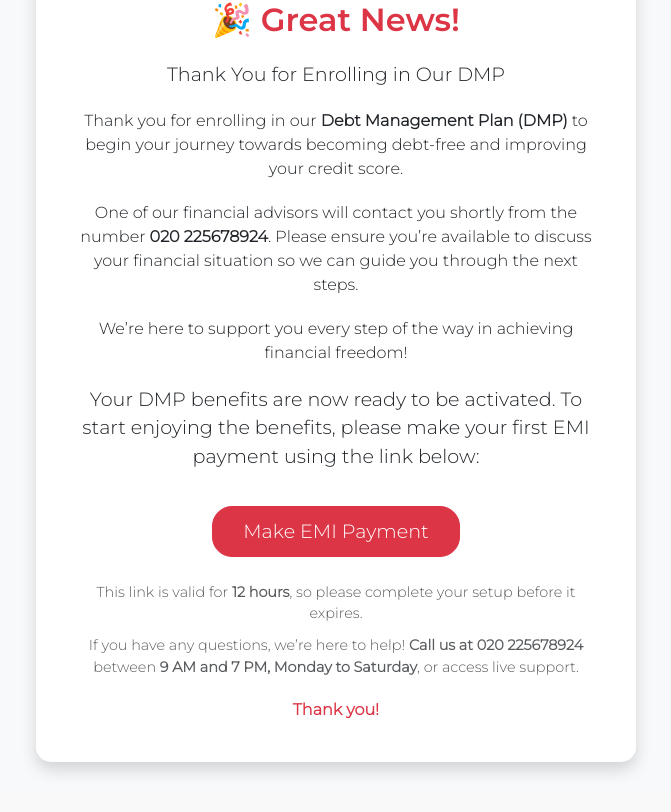
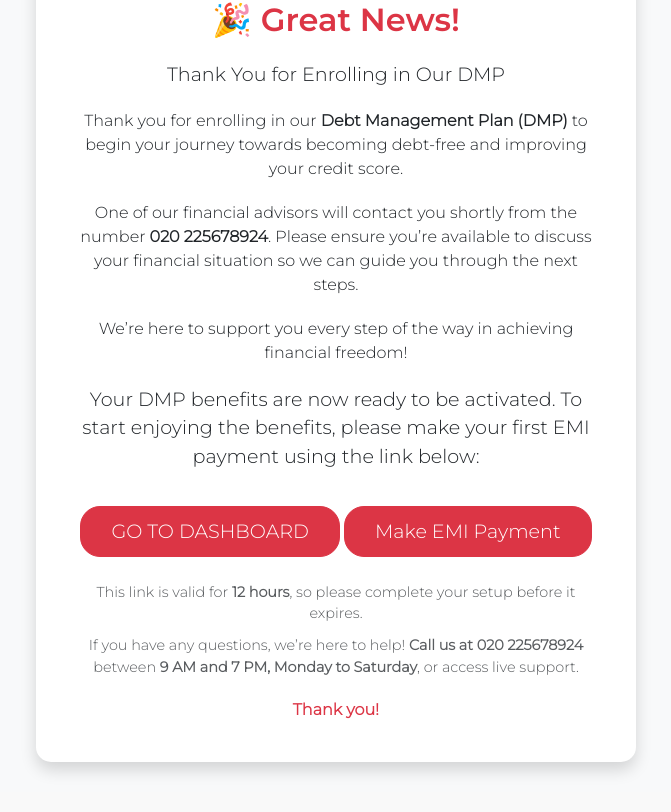
Before and after one commit to Developer-ParMarketing/sdportal, a React (Create React App) app in the folder frontend/: page /hold in a window 1280 px wide. Shown: the part 436-1248 px from the top of the page, without its empty margins (304-975 px from the left). Built offline with nearby package versions, Linux system fonts and the light colour scheme.

Commit message:
other updates

```diff
--- a/frontend/src/App.jsx
+++ b/frontend/src/App.jsx
@@ -74,7 +74,7 @@ const App = () => {
         <Route path="/proceed" element={<Auth Component={Proceed} />}/>
         <Route path="/income-and-expense" element={<Auth Component={Income} />}/>
         <Route path="/description" element={<Auth Component={Description} />}/>
-        <Route path="/payment" element={<PaymentPage/>} />
+        <Route path="/payment" element={<Auth Component={PaymentPage} />} />
         <Route path="/enroll" element={<Auth Component={ ThankYouPage}/>} />
         <Route path="/offer" element={<Auth Component={ Offer}/>} />
         <Route path="/encouragement" element={<Auth Component={ Encouragement}/>} />
--- a/frontend/src/pages/Hold.jsx
+++ b/frontend/src/pages/Hold.jsx
@@ -2,6 +2,7 @@ import React from "react";
 import Usernavbar from "../components/Usernavbar";
 import Hishweta from "../components/Hishweta";
 import "../assets/css/encouragement.css";
+import { Link } from "react-router-dom";
 
 const Hold = () => {
   const paymentLink = "https://your-payment-link.com"; // Replace with your actual payment link
@@ -103,7 +104,18 @@ const Hold = () => {
                     using the link below:
                   </p>
 
-                  <a
+                  <Link
+                    to='/' // Use the actual payment link here
+                    className="btn btn-danger btn-lg"
+                    style={{
+                      borderRadius: "20px",
+                      padding: "10px 30px",
+                      fontSize: "1.2rem",
+                      margin: "15px 0",
+                    }}
+                  >
+                    GO TO DASHBOARD
+                  </Link>  <a
                     href={paymentLink} // Use the actual payment link here
                     className="btn btn-danger btn-lg"
                     style={{
--- a/frontend/src/pages/PaymentPage.jsx
+++ b/frontend/src/pages/PaymentPage.jsx
@@ -137,7 +137,7 @@ const PaymentPage = () => {
       progress: undefined, // Custom progress
     });
     setIsEnrolled(true);
-    navigate("/enroll");
+    navigate("/hold");
   };
 
   const updatePaymentStatusInZoho = async (paymentId, token) => {
--- a/frontend/src/utility/Auth.jsx
+++ b/frontend/src/utility/Auth.jsx
@@ -2,7 +2,6 @@ import React, { useContext, useEffect, useState } from "react";
 import { useNavigate } from "react-router-dom";
 import { AppContext } from "../context/AppContext";
 import axios from "axios";
-import AppBar from "../components/AppBar";
 import Loading from "../components/Loading";
 
 const Auth = ({ Component }) => {
@@ -18,16 +17,16 @@ const Auth = ({ Component }) => {
     // Check if user is logged in
     if (!sdUser) {
       navigate("/login", { replace: true });
-    } else if (window.location.pathname === "/" && paymentStatus !== "completed") {
-      // If the user is trying to access the home page and payment is not completed, redirect to the payment page
-      navigate("/payment", { replace: true });
-    } else {
+      return; // Stop further execution
+    }
+
     try {
       let token = await getToken();
       if (token === null) {
         const createToken = await axios.get(`${url}/token/generate`);
         token = createToken.data.token[0].token;
-          await authenticate();
+        await authenticate(); // Retry authentication after token generation
+        return; // Ensure to exit after the recursive call
       } else {
         const res = await axios.get(
           `${url}/proxy?url=https://www.zohoapis.in/crm/v2/Leads/search?criteria=((Phone_Number:equals:${sdUser}))`,
@@ -38,6 +37,7 @@ const Auth = ({ Component }) => {
             },
           }
         );
+
         if (res.status === 200) {
           const details = res.data.data[0];
           for (const key in details) {
@@ -46,6 +46,12 @@ const Auth = ({ Component }) => {
             }
           }
           setUser(details);
+
+          // If payment status is not completed, redirect to payment page
+          if (paymentStatus !== "completed") {
+            navigate("/payment", { replace: true }); // Redirect to payment if not completed
+          }
+          // If payment is completed, allow access to all pages
         } else if (res.status === 401) {
           setError("Token expired. Please try again after sometime.");
         } else if (res.status === 204) {
@@ -56,7 +62,6 @@ const Auth = ({ Component }) => {
     } catch (error) {
       console.log(error);
       setError("Token expired. Please try again after sometime.");
-      }
     }
   };
 
@@ -74,29 +79,17 @@ const Auth = ({ Component }) => {
     return (
       <div className="d-flex flex-column align-items-center justify-content-between gap-2 py-4">
         <p>{error}</p>
-        {errorStatus ? (
+        {errorStatus && (
           <button className="button" onClick={differentAccount}>
             Login with different account
           </button>
-        ) : (
-          ""
         )}
       </div>
     );
   }
 
-  return (
-    <>
-      {user !== null ? (
-        <>
-          {/* <AppBar /> */}
-          <Component />
-        </>
-      ) : (
-        <Loading />
-      )}
-    </>
-  );
+  // Render nothing until user data is loaded
+  return user !== null ? <Component /> : <Loading />;
 };
 
 export default Auth;
```
Lines whose indentation alone changed are shown as unchanged.
